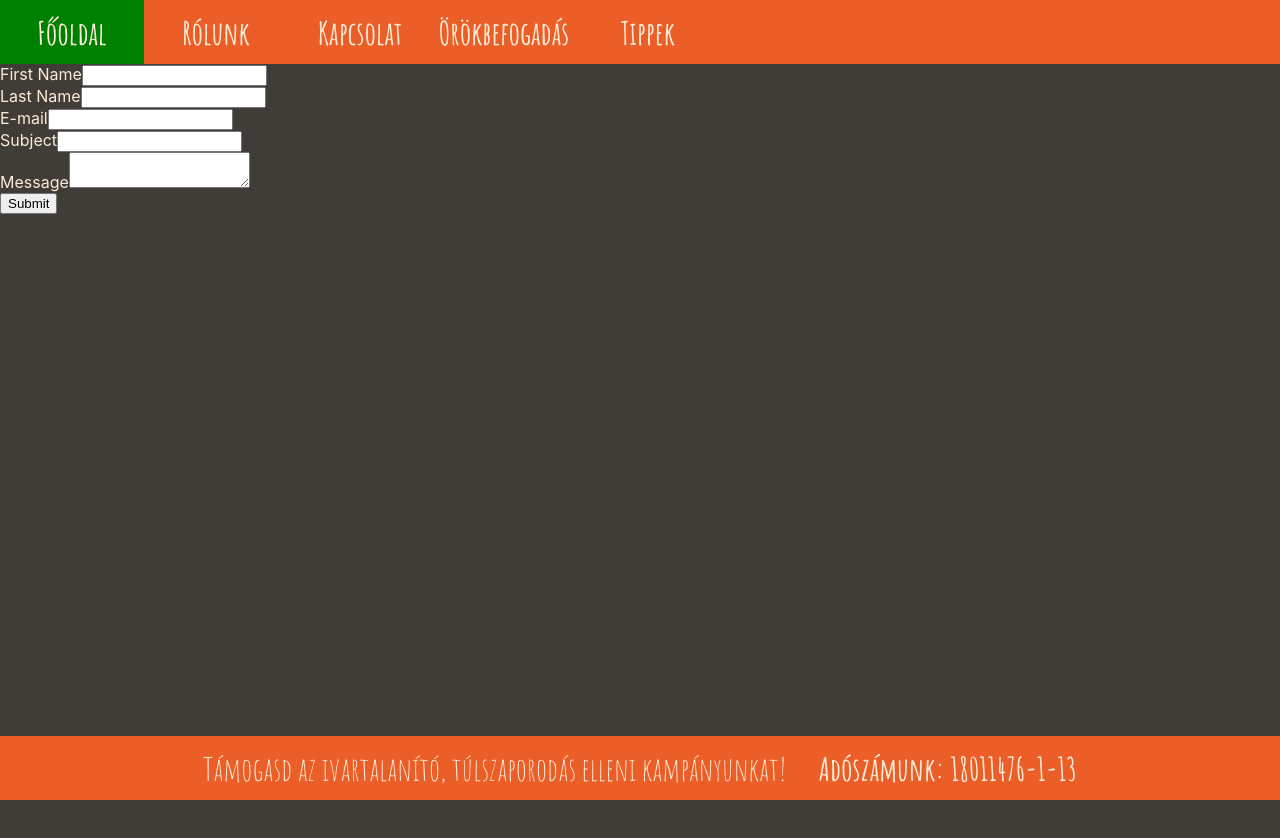
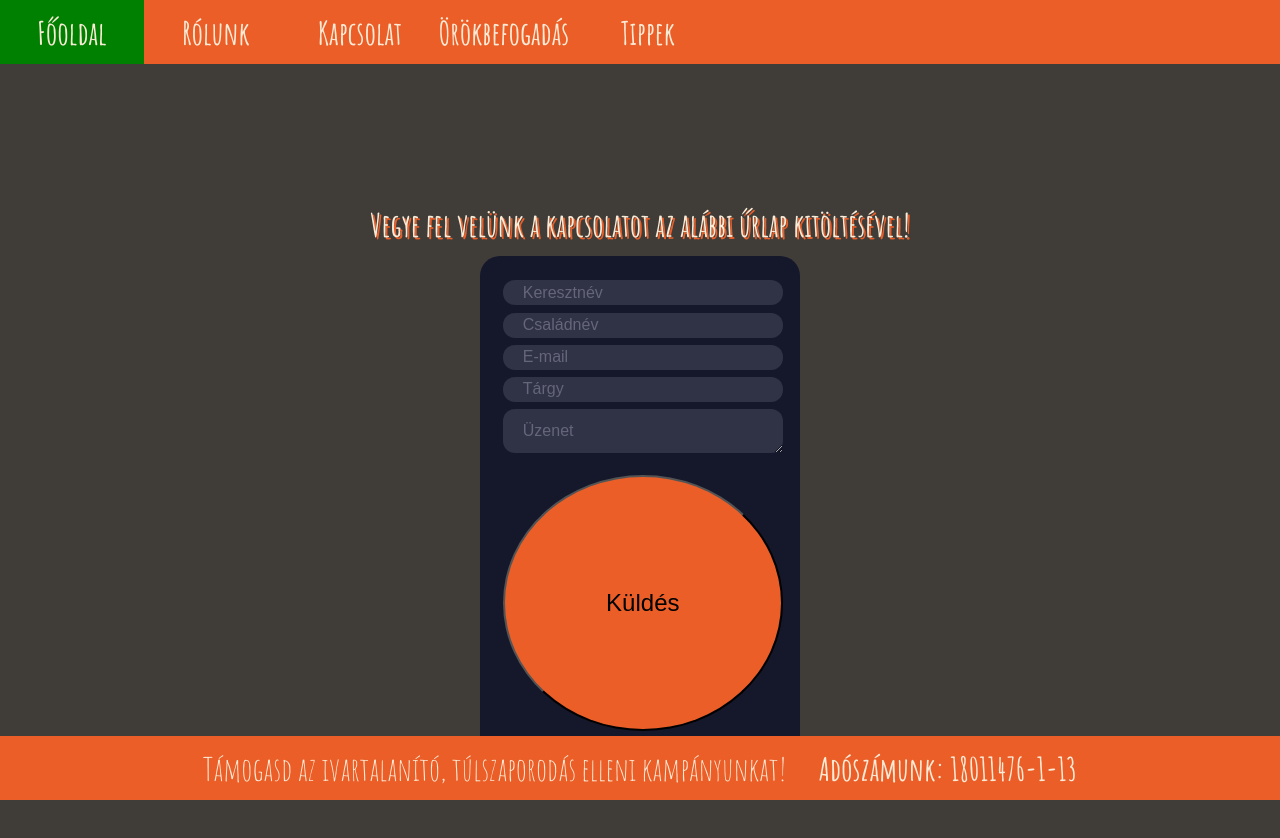
Before and after one commit to martonszak/react-for-a-cause, a Next.js app in the folder re-cat/: page /contact in a window 1280 px wide. Shown: the top 838 px of the page. Before the commit the page ends 800 px from the top, so only its background shows below. Built offline with nearby package versions, Linux system fonts and the light colour scheme.

Commit message:
Feat: contact page

```diff
--- a/re-cat/package.json
+++ b/re-cat/package.json
@@ -10,11 +10,11 @@
   },
   "dependencies": {
     "next": "12.2.5",
-    "react": "18.2.0",
-    "react-dom": "18.2.0"
+    "react": "18.2.0"
   },
   "devDependencies": {
     "eslint": "8.23.0",
-    "eslint-config-next": "12.2.5"
+    "eslint-config-next": "12.2.5",
+    "framer-motion": "^7.2.1"
   }
 }
--- /dev/null
+++ b/re-cat/pages/Transition.js
@@ -0,0 +1,44 @@
+import { motion, AnimatePresence } from 'framer-motion';
+import { useRouter } from 'next/router';
+
+const variants = {
+	scaleDown: {
+    scale: 0.6,
+    y: 0,
+    transition: {
+      duration: 0.4
+    }
+  },
+  out: {
+    x: "-100%",
+    transition: {
+      duration: 0.4,
+      delay: 0.4
+    }
+  }
+};
+
+const Transition = ({ children }) => {
+  const { asPath } = useRouter();
+
+  return (
+    <div className="effect-3">
+      <AnimatePresence
+        initial={false}
+        exitBeforeEnter
+      >
+        <motion.div
+          key={asPath}
+          variants={variants}
+          initial="in"
+          animate={["center", "scaleUp"]}
+          exit={["scaleDown", "out"]}
+        >
+          {children}
+        </motion.div>
+      </AnimatePresence>
+    </div>
+  );
+};
+
+export default Transition;
--- a/re-cat/pages/_app.js
+++ b/re-cat/pages/_app.js
@@ -1,9 +1,15 @@
-
-import '../styles/globals.css';
-import Layout from './components/layout';
+import "../styles/globals.css";
+import Layout from "./components/layout";
+import "../styles/transition.css";
+import Transition from "./Transition";
 
 function MyApp({ Component, pageProps }) {
-  return (<Layout><Component {...pageProps} /></Layout>)
-
+  return (
+    <Layout>
+      <Transition>
+        <Component {...pageProps} />
+      </Transition>
+    </Layout>
+  );
 }
-export default MyApp
+export default MyApp;
--- a/re-cat/pages/about.js
+++ b/re-cat/pages/about.js
@@ -1,6 +1,6 @@
 export default function About() {
   return (
-    <div className="reasons-container">
+    <div className="about-container">
       <h1>Rólunk</h1>
       <h3>Kedves Látogatónk!</h3>
       <p>
--- /dev/null
+++ b/re-cat/pages/components/reasonsLayout.js
@@ -0,0 +1 @@
+import badReasons from "../badReasons";
--- a/re-cat/pages/contact.js
+++ b/re-cat/pages/contact.js
@@ -45,34 +45,39 @@ export default function Contact() {
   };
 
   const contactForm = (
-    <div id="contact-form">
+    <div className="contact-form">
+      <div className="contact-title">
+        Vegye fel velünk a kapcsolatot az alábbi űrlap kitöltésével!
+      </div>
       <form onSubmit={handleSubmit}>
+      <div className="cut"></div>
         <div className="input-row">
-          <label htmlFor="first">First Name</label>
-          <input type="text" id="first" name="first" required />
+          <label htmlFor="first" className="placeholder">Keresztnév</label>
+          <input type="text" id="first" name="first" className="input" placeholder=" " required />
         </div>
-
+      <div className="cut"></div>
         <div className="input-row">
-          <label htmlFor="last">Last Name</label>
-          <input type="text" id="last" name="last" required />
+          <label htmlFor="last" className="placeholder">Családnév</label>
+          <input type="text" id="last" name="last" className="input" placeholder=" " required />
         </div>
-
+      <div className="cut"></div>
         <div className="input-row">
-          <label htmlFor="email">E-mail</label>
-          <input type="email" id="email" name="email" required />
+          <label htmlFor="email" className="placeholder">E-mail</label>
+          <input type="email" id="email" name="email" className="input" placeholder=" " required />
         </div>
-
+      <div className="cut"></div>
         <div className="input-row">
-          <label htmlFor="subject">Subject</label>
-          <input type="text" id="subject" name="subject" required />
+          <label htmlFor="subject" className="placeholder">Tárgy</label>
+          <input type="text" id="subject" name="subject" className="input" placeholder=" " required />
         </div>
-
+      <div className="cut"></div>
         <div className="input-row">
-          <label htmlFor="message">Message</label>
-          <textarea id="message" name="message" required />
+          <label htmlFor="message" className="placeholder">Üzenet</label>
+          <textarea id="message" name="message" className="input" placeholder=" " required />
         </div>
-
-        <button type="submit">Submit</button>
+        <div className="input-row">
+          <button type="submit" className="submit">Küldés</button>
+        </div>
       </form>
     </div>
   );
--- a/re-cat/styles/globals.css
+++ b/re-cat/styles/globals.css
@@ -83,6 +83,30 @@ almost white: #CCC5B9
 
 /* BAD REASONS */
 
+.bad-reasons-container {
+  display: flex;
+  width: 80%;
+  flex-direction: column;
+  flex-wrap: nowrap;
+  padding-bottom: 5rem;
+  text-align: justify;
+  margin: auto;
+}
+
+.bad-reasons-list-item {
+
+}
+
+.about-container {
+  display: flex;
+  width: 80%;
+  flex-direction: column;
+  flex-wrap: nowrap;
+  padding-bottom: 5rem;
+  text-align: justify;
+  margin: auto;
+}
+
 .reasons-container {
   display: flex;
   width: 80%;
@@ -91,7 +115,33 @@ almost white: #CCC5B9
   padding-bottom: 5rem;
   text-align: justify;
   margin: auto;
+  min-height: 100vh;
+  padding: 4rem 0;
+  z-index: 1;
 }
+
+/* CONTACT-FORM */
+
+.contact-form {
+  display: flex;
+  flex-direction: column;
+  width: 80%;
+  margin: 10%;
+  justify-content: center;
+  align-items: center;
+}
+
+.input-row {
+  position: relative;
+  width: 100%;
+  margin: 1%;
+  display: flex;
+  flex-direction: column;
+  align-items: center;
+  justify-content: center;
+}
+
+/*//////////////////////////*/
 
 html,
 body {
@@ -131,3 +181,114 @@ a {
 
   }
 }
+
+/*///////////////////////*/
+
+form {
+  background-color: #15172b;
+  border-radius: 20px;
+  box-sizing: border-box;
+  height: 500px;
+  padding: 20px;
+  width: 320px;
+}
+
+.contact-title {
+  font-family: "Amatic SC", cursive;
+  font-weight: 700;
+  font-size: 2rem;
+  height: 4rem;
+  text-shadow: 2px 2px #eb5e28;
+  display: flex;
+  width: 100%;
+  padding: 0;
+  align-items: center;
+  text-align: center;
+  justify-content: center;
+}
+
+.cut {
+  background-color: #15172b;
+  border-radius: 10px;
+  height: 0.1rem;
+  transform: translateY(0);
+  transition: transform 200ms;
+  width: 76px;
+}
+
+.cut-short {
+  width: 50px;
+}
+
+.input:focus ~ .cut,
+.input:not(:placeholder-shown) ~ .cut {
+  transform: translateY(8px);
+}
+
+.input {
+  background-color: #303245;
+  border-radius: 12px;
+  border: 0;
+  box-sizing: border-box;
+  color: #CCC5B9;
+  font-size: 18px;
+  height: 100%;
+  outline: 0;
+  padding: 4px 20px 0;
+  width: 100%;
+}
+
+/* textarea {
+  background-color: #303245;
+  border-radius: 12px;
+  border: 0;
+  box-sizing: border-box;
+  color: #CCC5B9;
+  font-size: 18px;
+  height: 100%;
+  outline: 0;
+  padding: 4px 20px 0;
+  width: 100%;
+  margin: 0.1rem;
+} */
+
+.placeholder {
+  color: #65657b;
+  font-family: sans-serif;
+  pointer-events: none;
+  position: absolute;
+  transform-origin: 0 50%;
+  transition: transform 200ms, color 200ms;
+  left: 20px;
+  line-height: 14px;
+  pointer-events: none;
+}
+
+.input:active ~ .placeholder,
+.input:not(:placeholder-shown) ~ .placeholder {
+  transform: translateY(-30px) translateX(10px) scale(0.75);
+}
+
+.input:not(:placeholder-shown) ~ .placeholder {
+  color: #808097;
+}
+
+.input:active ~ .placeholder {
+  color: #dc2f55;
+}
+
+.submit {
+  background-color: #EB5E28;
+  border-radius: 100%;
+  box-sizing: border-box;
+  cursor: pointer;
+  font-size: 1.5rem;
+  height: 16rem;
+  margin-top: 1.2rem;
+  text-align: center;
+  width: 100%;
+}
+
+.submit:active {
+  background-color: #06b;
+}
--- /dev/null
+++ b/re-cat/styles/transition.css
@@ -0,0 +1,16 @@
+.effect-3 {
+  overflow: hidden;
+}
+
+.effect-3::after {
+  content: "";
+  display: block;
+  position: fixed;
+  height: 100%;
+  width: 100%;
+  top: 0;
+  left: 0;
+  right: 0;
+  bottom: 0;
+  z-index: -1;
+}
```
Also changed, not shown: re-cat/pages/badReasons.js (+85 -89 lines), 1 other file (tests, documents, lock files or other folders).
